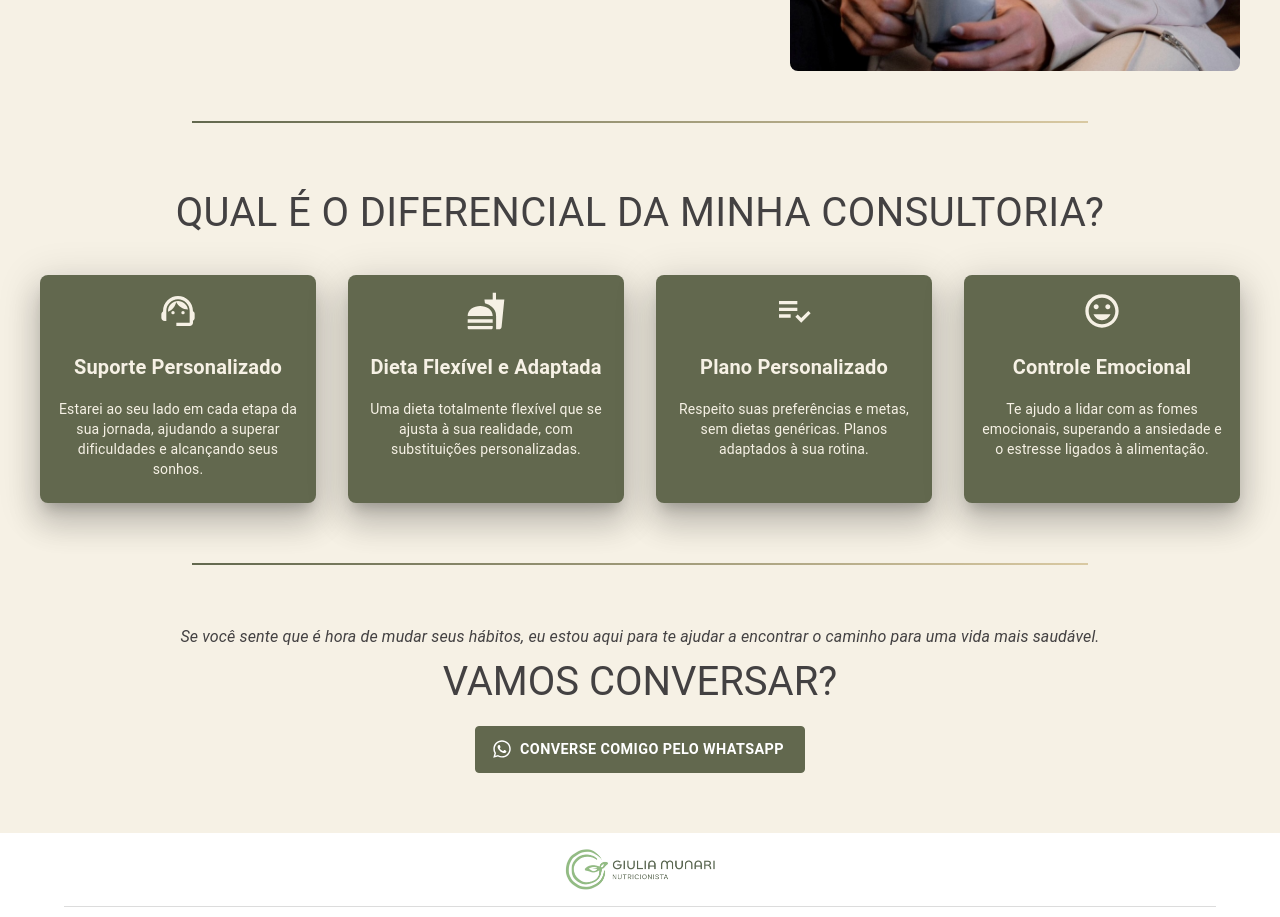
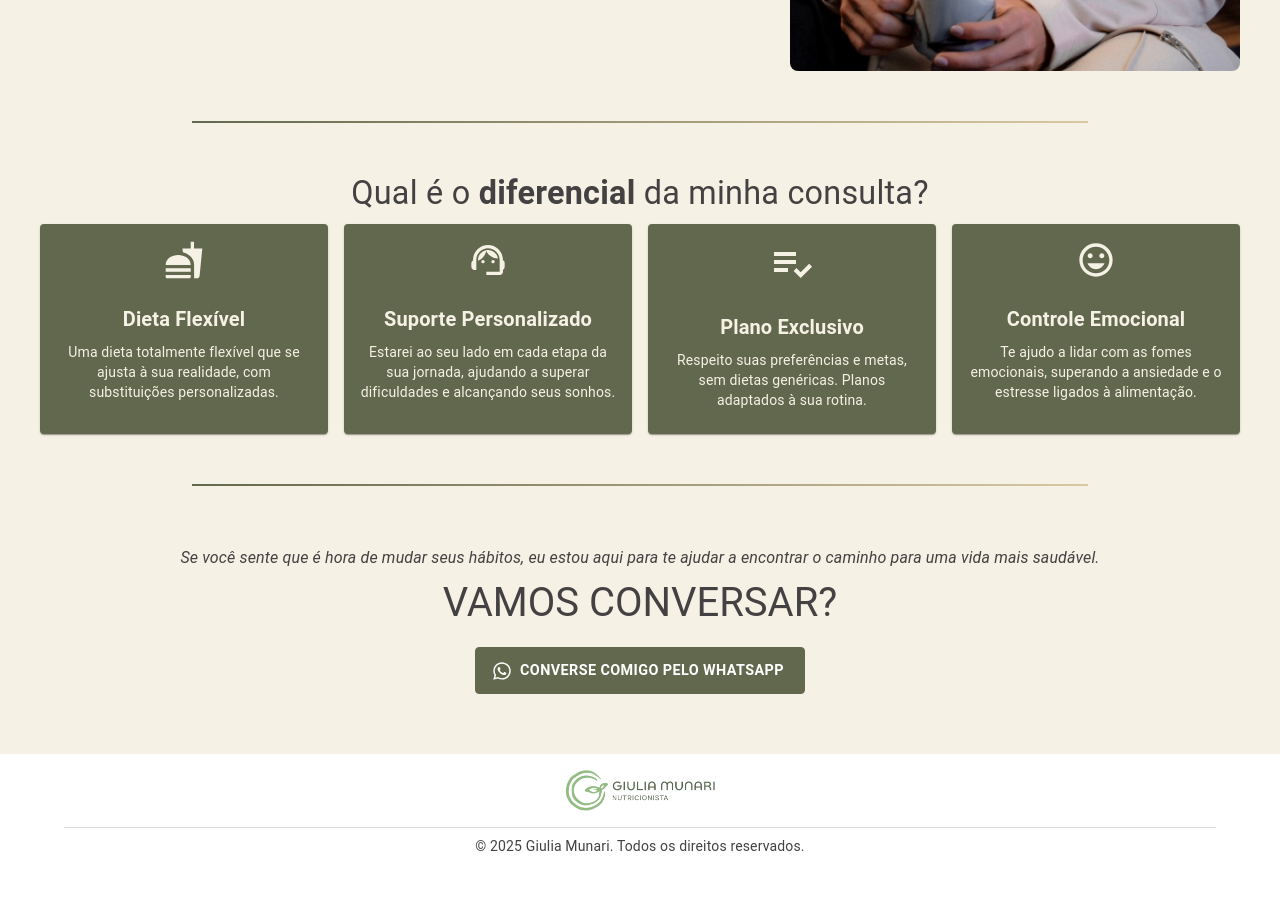
Before and after one commit to lcyuri/giu-munari-nutri, a React (Create React App) app: page / in a window 1280 px wide. Shown: the part 1800-2717 px from the top of the page. After the commit the page ends 2672 px from the top, so only its background shows below. Built offline with nearby package versions, Linux system fonts and the light colour scheme; a web font is replaced by a local one.

Commit message:
Refactoring advantage page

```diff
--- a/src/components/Advantage.tsx
+++ b/src/components/Advantage.tsx
@@ -1,23 +1,29 @@
-import React from 'react';
-import { Box, Typography, Card, CardContent, Container, Grid } from '@mui/material';
+import React, { ReactNode } from 'react';
+import { Typography, Card, CardContent, Container, Grid2 } from '@mui/material';
 import { SupportAgent, Fastfood, PlaylistAddCheck, Mood } from '@mui/icons-material';
 
+interface CardContentProps {
+  title: string;
+  content: string;
+  icon: ReactNode;
+}
+
 const Advantage: React.FC = () => {
-  const cardsContent = [
+  const cardsContent: CardContentProps[] = [
+    {
+      title: 'Dieta Flexível',
+      content: 'Uma dieta totalmente flexível que se ajusta à sua realidade, com substituições personalizadas.',
+      icon: <Fastfood sx={{ fontSize: 40, color: '#F6F1E5' }} />
+    },
     {
       title: 'Suporte Personalizado',
       content: 'Estarei ao seu lado em cada etapa da sua jornada, ajudando a superar dificuldades e alcançando seus sonhos.',
       icon: <SupportAgent sx={{ fontSize: 40, color: '#F6F1E5' }} />
     },
     {
-      title: 'Dieta Flexível e Adaptada',
-      content: 'Uma dieta totalmente flexível que se ajusta à sua realidade, com substituições personalizadas.',
-      icon: <Fastfood sx={{ fontSize: 40, color: '#F6F1E5' }} />
-    },
-    {
-      title: 'Plano Personalizado',
+      title: 'Plano Exclusivo',
       content: 'Respeito suas preferências e metas, sem dietas genéricas. Planos adaptados à sua rotina.',
-      icon: <PlaylistAddCheck sx={{ fontSize: 40, color: '#F6F1E5' }} />
+      icon: <PlaylistAddCheck sx={{ fontSize: 48, color: '#F6F1E5' }} />
     },
     {
       title: 'Controle Emocional',
@@ -28,56 +34,76 @@ const Advantage: React.FC = () => {
 
   return (
     <Container
+      maxWidth='lg'
+      fixed
       sx={{
-        display: 'flex',
-        justifyContent: 'center',
-        alignItems: 'center',
-        minHeight: '40vh',
-        padding: { xs: '50px 20px', sm: '60px 0', md: '60px 0' }
+        padding: {
+          xs: '50px 20px',
+          sm: '50px 0',
+          md: '50px 0',
+          lg: '50px 0',
+          xl: '50px 0'
+        }
       }}
     >
-      <div>
-        <Typography sx={{ textAlign: 'center', marginBottom: 4, fontSize: { xs: '1.5rem', sm: '2rem', md: '2.5rem' }}}>
-          QUAL É O DIFERENCIAL DA MINHA CONSULTORIA?
+      <Typography variant='h4' gutterBottom align='center'>
+        Qual é o <strong>diferencial</strong> da minha consulta?
       </Typography>
-        <Grid
+      <Grid2
         container
-          spacing={4}
-          sx={{ justifyContent: 'center', flexWrap: 'wrap' }}
+        spacing={2}
+        flexDirection={{
+          xs: 'column',
+          sm: 'column',
+          md: 'row',
+          lg: 'row',
+          xl: 'row'
+        }}
       >
-          {cardsContent.map((card: any, index: number) => (
-            <Grid key={index} item xs={12} sm={6} md={3}>
+        {cardsContent.map(card => (
+          <Grid2
+            size={{
+              xs: 12,
+              sm: 12,
+              md: 6,
+              lg: 3,
+              xl: 3
+            }}
+          >
             <Card
               sx={{
                 backgroundColor: '#62684e',
-                  boxShadow: 20,
-                  borderRadius: '8px',
                 color: '#F6F1E5',
-                  height: '100%'
+                height: '100%',
+                alignContent: 'center',
+                justifyContent: 'center',
+                display: 'flex',
               }}
             >
               <CardContent
                 sx={{
                   display: 'flex',
                   flexDirection: 'column',
-                    alignItems: 'center',
-                    justifyContent: 'center',
                   padding: '16px'
                 }}
               >
-                  <Box sx={{ marginBottom: '16px' }}>{card.icon}</Box>
-                  <Typography variant='h6' gutterBottom sx={{ fontWeight: 'bold', fontSize: '1rem', marginBottom: '16px' }}>
-                    {card.title}
+                <Typography align='center'>{card.icon}</Typography>
+                <Typography
+                  variant='h6'
+                  align='center'
+                  gutterBottom
+                  sx={{ marginTop: '16px' }}
+                >
+                  <strong>{card.title}</strong>
                 </Typography>
-                  <Typography variant='body2' align='center' sx={{ fontSize: '0.875rem' }}>
+                <Typography variant='body2' align='center'>
                   {card.content}
                 </Typography>
               </CardContent>
             </Card>
-            </Grid>
+          </Grid2>
         ))}
-        </Grid>
-      </div>
+      </Grid2>
     </Container>
   );
 };
```
Lines whose indentation alone changed are shown as unchanged.
